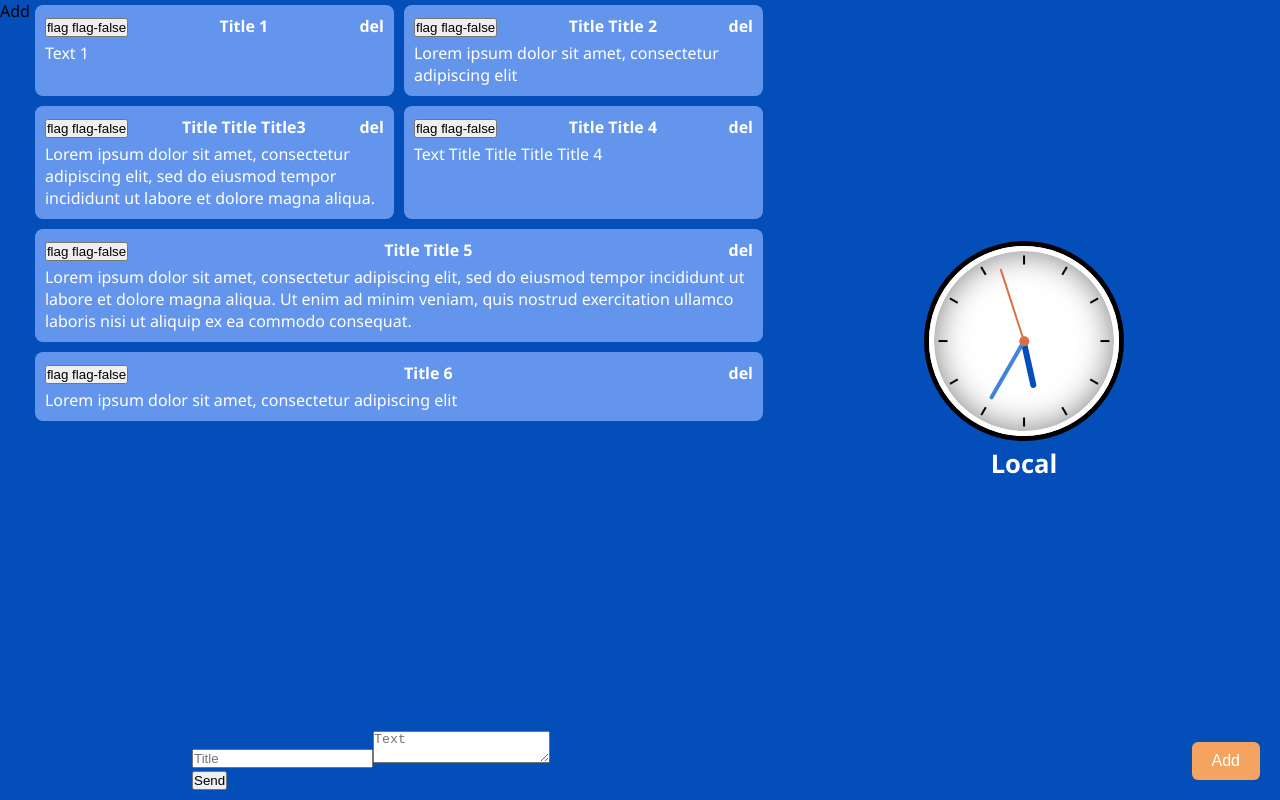
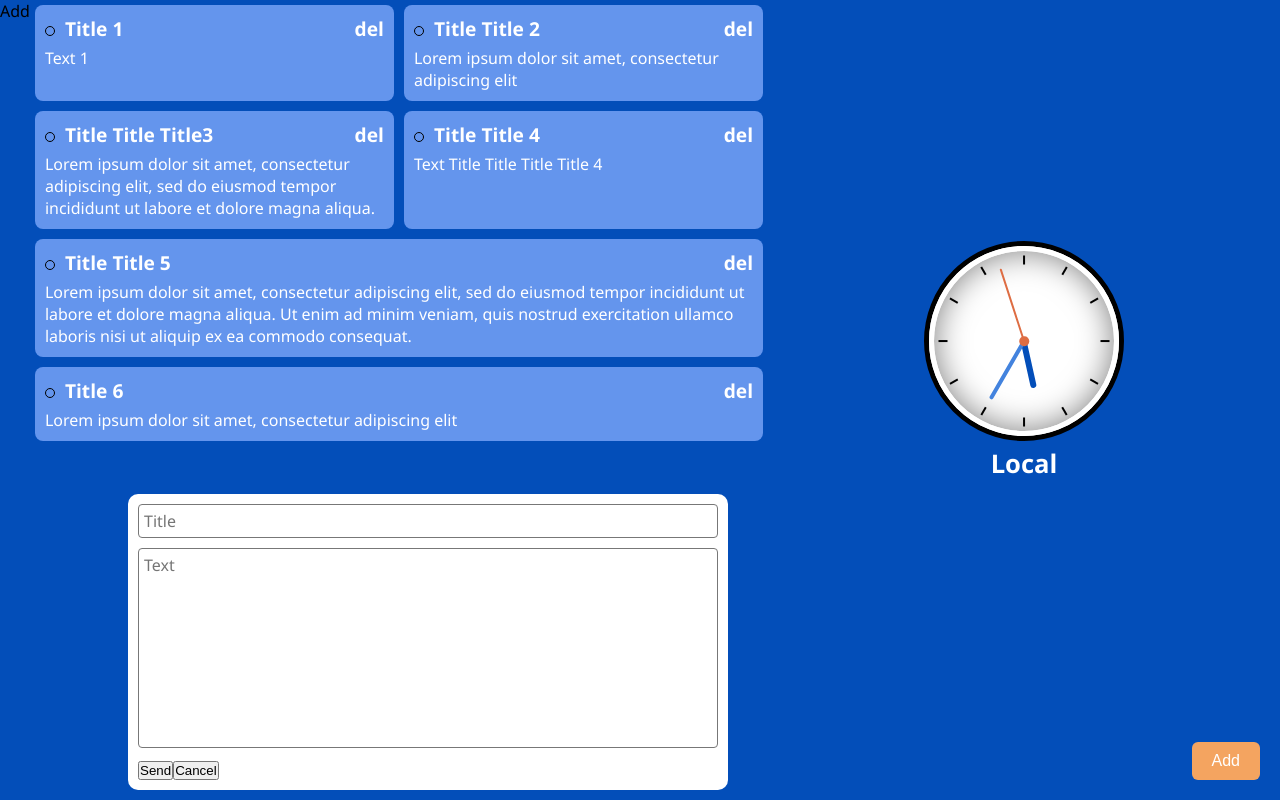
Before and after one commit to askhatxx/organizer-app, a React (Create React App) app: page / in a window 1280 px wide. Both pictures are taken after a click on the element "Add". Built offline with nearby package versions, Linux system fonts and the light colour scheme.

Commit message:
Commit 9

```diff
--- a/src/components/Notes.js
+++ b/src/components/Notes.js
@@ -40,24 +40,23 @@ export default class Notes extends Component {
                         value={this.state.formText}
                         onChange={this.handleChange}
                     />
-                    <button
-                        type='submit'
-                    >
-                        Send
-                    </button>
+                    <div>
+                        <button type='submit'>Send</button>
+                        <button type='button' onClick={this.closeForm}>Cancel</button>
+                    </div>
                 </form>
             </div>
         )
     }
 
     renderNoteFlag(index, flag) {
-        const clazz = flag ? 'flag flag-true' : 'flag flag-false';
+        const clazz = flag ? 'flag flag-true' : 'flag';
 
         return (
-            <button
+            <span
                 onClick={() => this.props.changeFlagNote(index)}
-                className={clazz}>
-                {clazz}</button>
+                className={clazz}
+            ></span>
         )
     }
 
@@ -79,9 +78,9 @@ export default class Notes extends Component {
             return (
                 <div key={index} className={clazz}>
                     <div className='note-inner'>
-                        <div className='note-title'>
+                        <div className='note-head'>
                             <div>{noteFlag}</div>
-                            <div>{title}</div>
+                            <div className='note-title'>{title}</div>
                             <div>{options}</div>
                         </div>
                         <div className='note-text'>{text}</div>
@@ -91,6 +90,12 @@ export default class Notes extends Component {
         });
 
         return notesList;
+    }
+
+    closeForm = () => {
+        this.setState({
+            showForm: false
+        })
     }
 
     toggleForm = () => {
--- a/src/index.css
+++ b/src/index.css
@@ -212,15 +212,57 @@ body {
     padding: 10px;
     border-radius: 8px;
 }
-.note-title {
+.note-head {
     font-weight: bold;
+    font-size: 1.2rem;
     margin-bottom: 5px;
     display: flex;
     justify-content: space-between;
 }
+.note-title {
+    flex-grow: 1;
+    padding: 0 10px;
+}
+.flag {
+    display: inline-block;
+    width: 10px;
+    height: 10px;
+    border-radius: 50%;
+    border: 1px solid #000;
+    cursor: pointer;
+}
+.flag-true {
+    background: #000;
+}
+
 .box-notes-add {
     position: absolute;
-    left: 50%;
+    position: fixed;
+    left: 10%;
     bottom: 10px;
-    transform: translateX(-50%);
+    transform: translateX(-0%);
+    width: 80%;
+    max-width: 600px;
+    background: #fff;
+    border-radius: 10px;
+    padding: 10px;
 }
+.box-notes-add input,
+.box-notes-add textarea {
+    display: block;
+    width: 100%;
+    border: 1px solid #777;
+    border-radius: 4px;
+    font-size: 1rem;
+    font-family: 'Segoe UI', Tahoma, Geneva, Verdana, sans-serif;
+    padding: 5px;
+    margin-bottom: 10px;
+}
+.box-notes-add textarea {
+    resize: none;
+    height: 200px;
+}
+.box-notes-add input:focus,
+.box-notes-add textarea:focus {
+    outline: none;
+}
```
